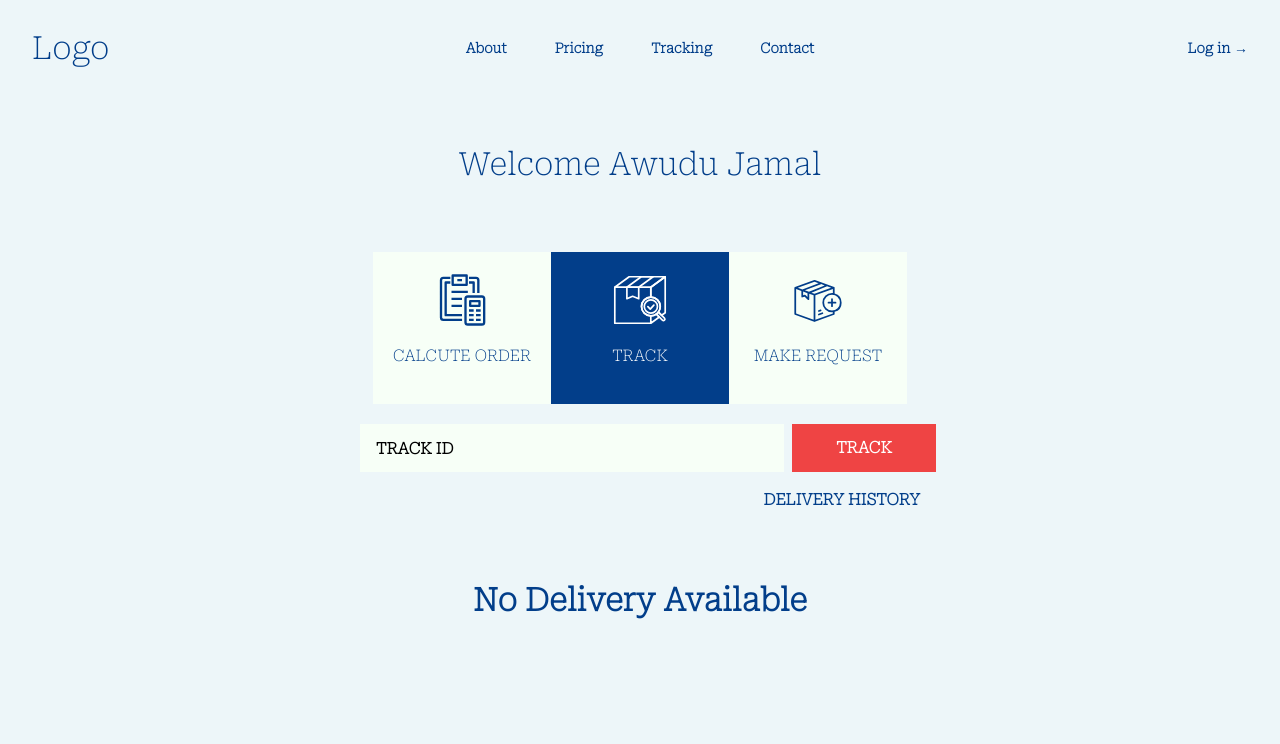
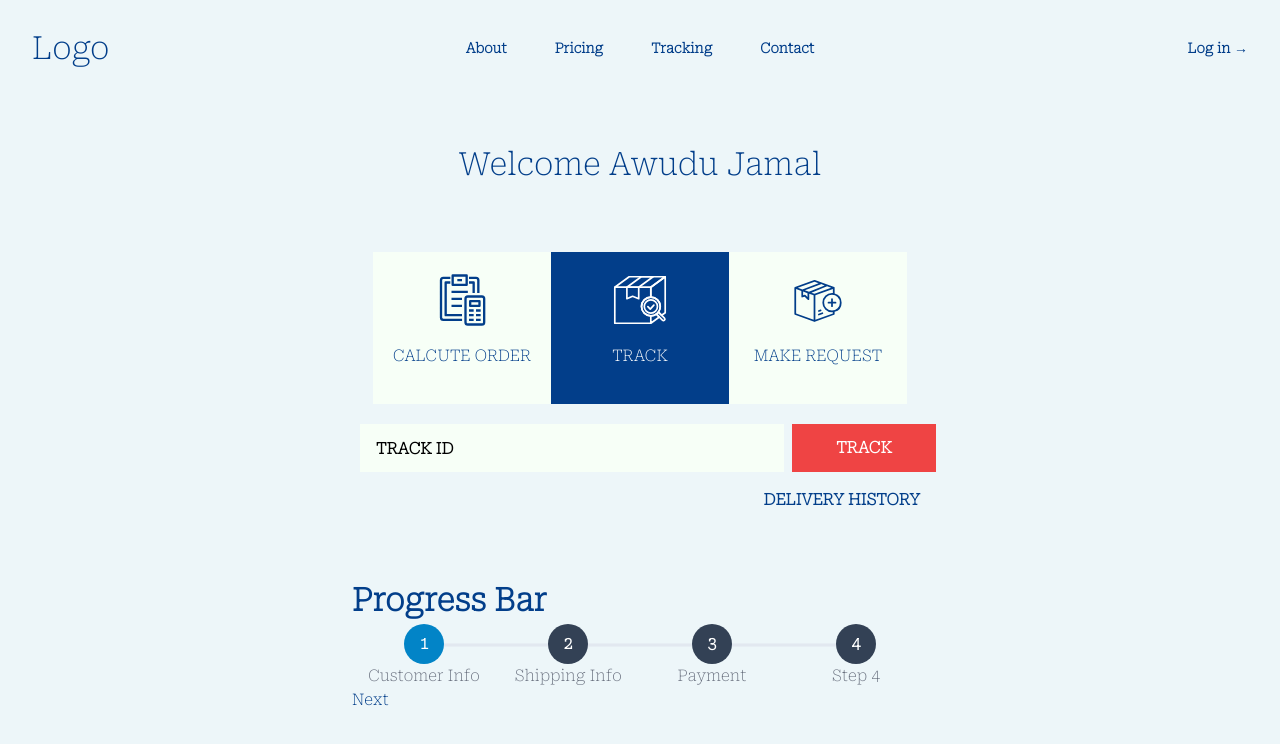
Before and after one commit to Awudu-Jamal1/delivery_frotend, a React (Vite) app: page /about in a window 1280 px wide. Shown: the top 744 px of the page. Built offline with nearby package versions, Linux system fonts and the light colour scheme.

Commit message:
steps progrss bar

```diff
--- a/package.json
+++ b/package.json
@@ -13,9 +13,12 @@
     "@heroicons/react": "^2.0.16",
     "localforage": "^1.10.0",
     "match-sorter": "^6.3.1",
+    "rc-progress": "^3.4.1",
     "react": "^18.2.0",
     "react-dom": "^18.2.0",
+    "react-icons": "^4.8.0",
     "react-router-dom": "^6.9.0",
+    "react-step-progress-bar": "^1.0.3",
     "sort-by": "^1.2.0"
   },
   "devDependencies": {
--- a/src/pages/customer/Userpage.jsx
+++ b/src/pages/customer/Userpage.jsx
@@ -1,6 +1,8 @@
 import { Outlet } from "react-router-dom";
 import accounting from "../../assets/accounting.svg";
 import Intro from "./intro";
+import NoService from "./progress/Noservice";
+import ProgressBar from "./progress/ProgressBar";
 import Request from "./Request";
 import Tracking from "./tracking";
 
@@ -20,12 +22,9 @@ export default function Userpage() {
     </div>
         </div>
         <div className="flex justify-center my-12">
-          <div><h1 className="font-bold">No Delivery Available </h1></div>
+
           <div>
-          <svg xmlns="http://www.w3.org/2000/svg" data-name="Layer 1" viewBox="0 0 128 128"><path d="M52.77 74.89a2 2 0 0 0 2.83 0l8.4-8.4 8.4 8.4a2 2 0 0 0 2.83-2.83l-8.4-8.4 8.4-8.4a2 2 0 0 0-2.83-2.83l-8.4 8.4-8.4-8.4a2 2 0 0 0-2.83 2.83l8.4 8.4-8.4 8.4a2 2 0 0 0 0 2.83Z"/><path d="m127.11 36.34-24-16A2 2 0 0 0 102 20H2a2 2 0 0 0-1.49.68A2 2 0 0 0 0 22s0 68 0 68a2 2 0 0 0 .89 1.66l24 16A2.29 2.29 0 0 0 26 108h100a2 2 0 0 0 2-2s0-68 0-68a2 2 0 0 0-.89-1.66ZM104 25.74 119.39 36H104Zm-80 76.52L8.61 92H24ZM24 88H4V25.74l20 13.33ZM8.61 24H100v12H26.61ZM100 40v48H28V40Zm-72 64V92h73.39l18 12Zm96-1.74-20-13.33V40h20Z"/></svg>
-          </div>
-          <div>
-
+          <ProgressBar/>
           </div>
         </div>
       </div>
--- /dev/null
+++ b/src/pages/customer/progress/Noservice.jsx
@@ -0,0 +1,10 @@
+export default function NoService(){
+    return(
+        <>
+        <div><h1 className="font-bold">No Delivery Available </h1></div>
+          <div>
+          <svg xmlns="http://www.w3.org/2000/svg" data-name="Layer 1" viewBox="0 0 128 128"><path d="M52.77 74.89a2 2 0 0 0 2.83 0l8.4-8.4 8.4 8.4a2 2 0 0 0 2.83-2.83l-8.4-8.4 8.4-8.4a2 2 0 0 0-2.83-2.83l-8.4 8.4-8.4-8.4a2 2 0 0 0-2.83 2.83l8.4 8.4-8.4 8.4a2 2 0 0 0 0 2.83Z"/><path d="m127.11 36.34-24-16A2 2 0 0 0 102 20H2a2 2 0 0 0-1.49.68A2 2 0 0 0 0 22s0 68 0 68a2 2 0 0 0 .89 1.66l24 16A2.29 2.29 0 0 0 26 108h100a2 2 0 0 0 2-2s0-68 0-68a2 2 0 0 0-.89-1.66ZM104 25.74 119.39 36H104Zm-80 76.52L8.61 92H24ZM24 88H4V25.74l20 13.33ZM8.61 24H100v12H26.61ZM100 40v48H28V40Zm-72 64V92h73.39l18 12Zm96-1.74-20-13.33V40h20Z"/></svg>
+          </div>
+        </>
+    )
+}
--- /dev/null
+++ b/src/pages/customer/progress/ProgressBar.jsx
@@ -0,0 +1,47 @@
+import { useState } from "react";
+
+import { TiTick } from "react-icons/ti";
+import "./stepper.css";
+
+export default function ProgressBars(){
+
+  const steps = ["Customer Info", "Shipping Info", "Payment", "Step 4"];
+    const [currentStep, setCurrentStep] = useState(1);
+  const [complete, setComplete] = useState(false);
+
+    return(
+        <>
+        <div><h1 className="font-bold">Progress Bar </h1></div>
+       <div>
+       <div className="flex justify-between">
+        {steps?.map((step, i) => (
+          <div
+            key={i}
+            className={`step-item ${currentStep === i + 1 && "active"} ${
+              (i + 1 < currentStep || complete) && "complete"
+            } `}
+          >
+            <div className="step">
+              {i + 1 < currentStep || complete ? <TiTick size={24} /> : i + 1}
+            </div>
+            <p className="text-gray-500">{step}</p>
+          </div>
+        ))}
+      </div>
+      {!complete && (
+        <button
+          className="btn"
+          onClick={() => {
+            currentStep === steps.length
+              ? setComplete(true)
+              : setCurrentStep((prev) => prev + 1);
+          }}
+        >
+          {currentStep === steps.length ? "Finish" : "Next"}
+        </button>
+      )}
+       </div>
+
+        </>
+    )
+}
--- /dev/null
+++ b/src/pages/customer/progress/stepper.css
@@ -0,0 +1,22 @@
+.step-item {
+    @apply relative flex flex-col justify-center items-center w-36;
+  }
+  .step-item:not(:first-child):before {
+    @apply content-[''] bg-slate-200 absolute w-full h-[3px] right-2/4 top-1/3 -translate-y-2/4;
+  }
+  .step {
+    @apply w-10 h-10 flex items-center justify-center z-10 relative bg-slate-700 rounded-full font-semibold text-white;
+  }
+  .active .step {
+    @apply bg-sky-600;
+  }
+  .complete .step {
+    @apply bg-green-600;
+  }
+  .complete p {
+    @apply text-white;
+  }
+  .complete:not(:first-child):before,
+  .active:not(:first-child):before {
+    @apply bg-green-600;
+  }
```
Also changed, not shown: 1 other file (tests, documents, lock files or other folders).
